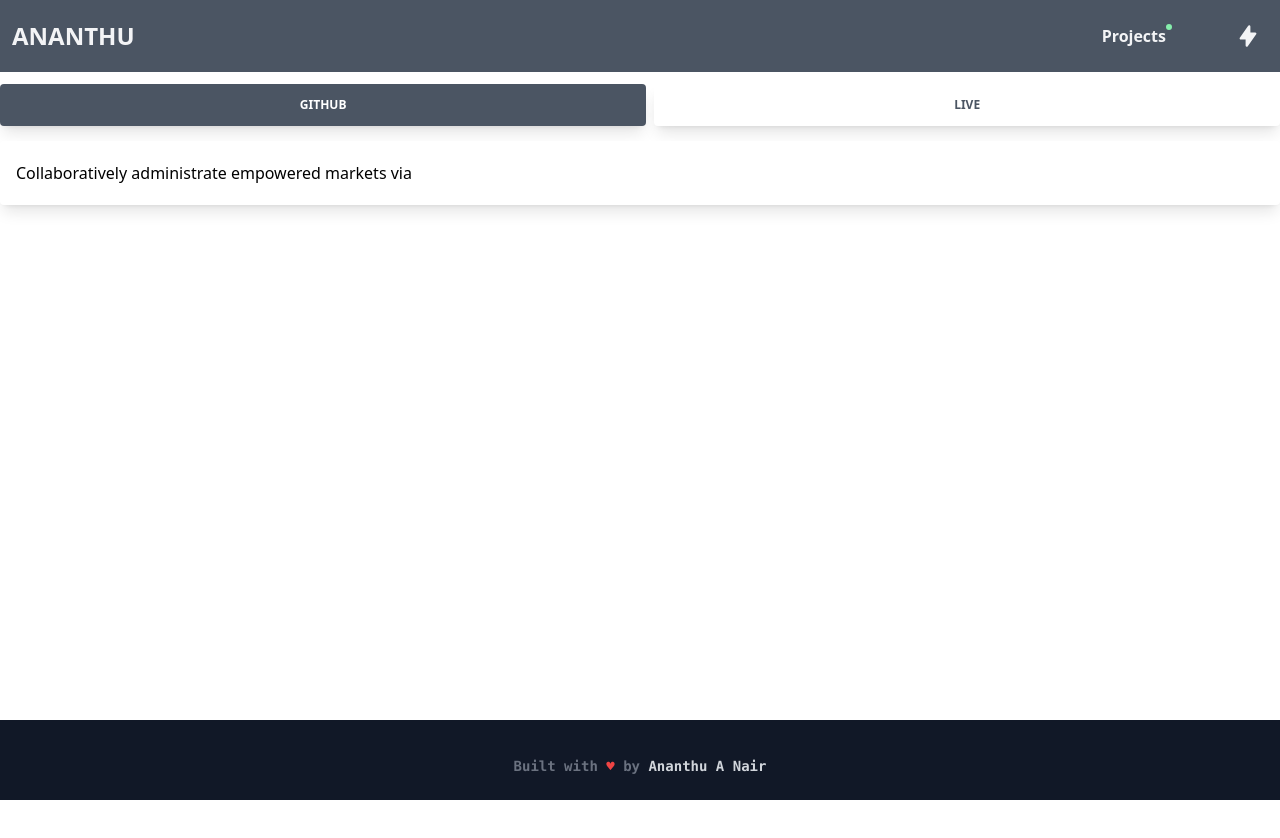
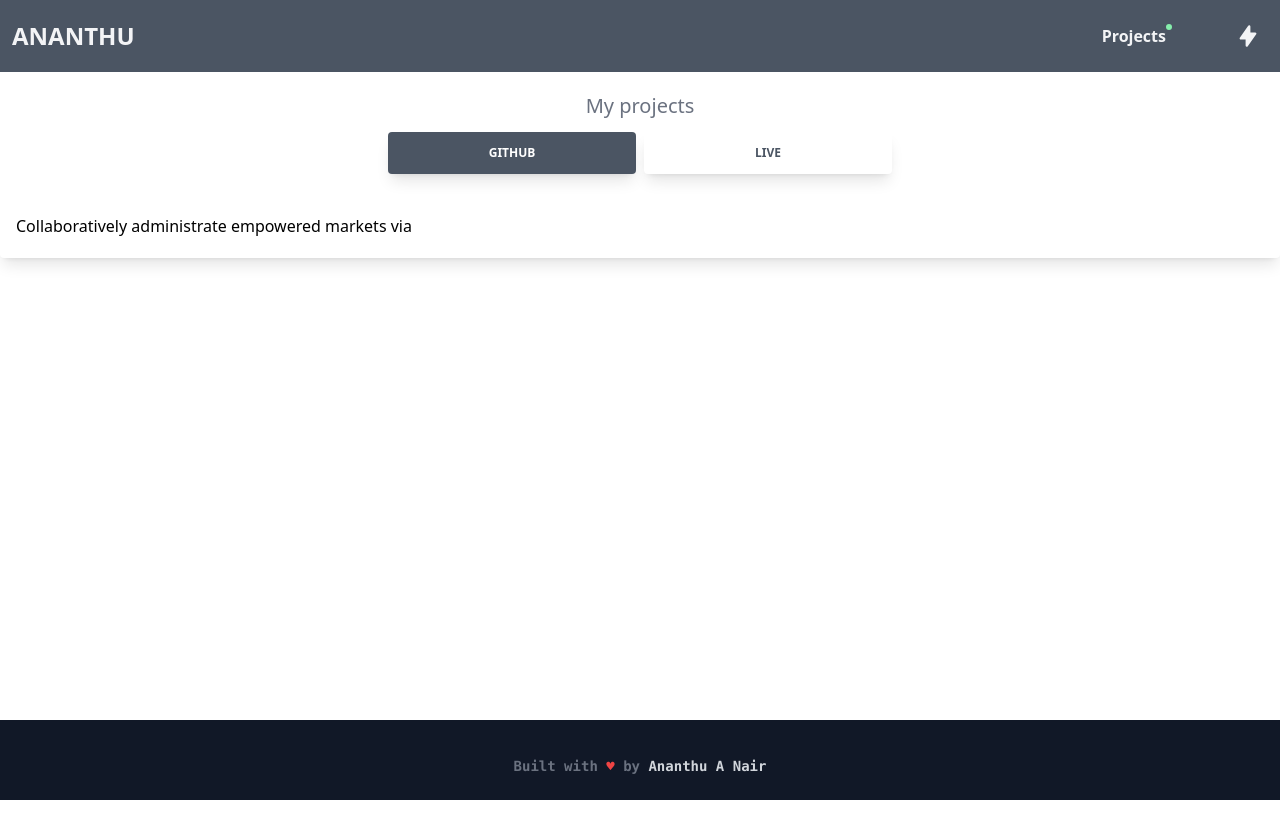
Before and after one commit to HellzAngel/Ananthu_dev, a Vue app: page /project in a window 1280 px wide. Shown: the top 838 px of the page. Before the commit the page ends 800 px from the top, so only its background shows below. Built offline with nearby package versions, Linux system fonts and the light colour scheme; no server answers.

Commit message:
rout fix

```diff
--- a/src/views/Project.vue
+++ b/src/views/Project.vue
@@ -1,18 +1,33 @@
 <template>
-  <div class="flex flex-wrap">
-    <div class="w-full rounded-full">
-      <ul class="flex mb-0  list-none flex-wrap pt-3 pb-4 flex-row">
-        <li class="-mb-px mr-2 last:mr-0 flex-auto text-center">
+  <div class="w-full flex-wrap">
+    <div class="min-h-screen
+              dark:bg-gray-900
+                items-center">
+      <h1 class="text-center
+                 font-nav
+                 text-xl
+                 font-extrabol
+                 text-gray-500
+                 h-1 m-5"
+                 >
+                 My projects
+        </h1>
+      <div class="font-about">
+        <div class="mx-10 md:mx-16 lg:mx-96 flex p-1 rounded-xl">
+          <ul class="flex min-w-full md:space-y-0 flex-wrap pt-3 pb-4 flex-row">
+            <li class="-mb-px font-semibold rounded-full mr-2 w-2 last:mr-0 flex-auto text-center">
               <a class="text-xs font-bold uppercase px-5 py-3 shadow-lg rounded block leading-normal" v-on:click="toggleTabs(1)" v-bind:class="{'text-gray-600 bg-white': openTab !== 1, 'text-white bg-gray-600': openTab === 1}">
                 GitHub
               </a>
             </li>
-        <li class="-mb-px mr-2 last:mr-0 flex-auto text-center">
+            <li class="-mb-px font-semibold mr-2 w-2 last:mr-0 flex-auto text-center">
               <a class="text-xs font-bold uppercase px-5 py-3 shadow-lg rounded block leading-normal" v-on:click="toggleTabs(2)" v-bind:class="{'text-gray-600 bg-white': openTab !== 2, 'text-white bg-gray-600': openTab === 2}">
                 Live
               </a>
             </li>
           </ul>
+        </div>
+      </div>
       <div class="relative flex flex-col min-w-0 break-words bg-white w-full mb-6 shadow-lg rounded">
         <div class="px-4 py-5 flex-auto">
           <div class="tab-content tab-space">
```
Also changed, not shown: src/components/t.txt (deleted). Lines whose indentation alone changed are shown as unchanged.
